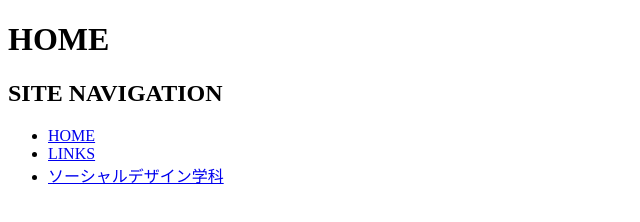
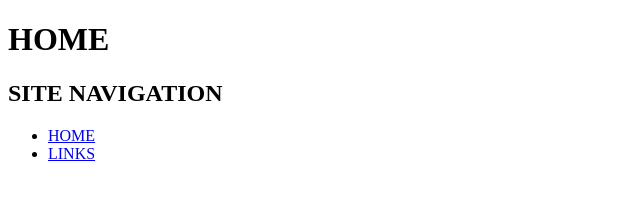
Before and after one commit to Ami-Kimura/html_sample_05, a plain HTML site: page index.html in a window 1280 px wide. Shown: the whole page, without its empty margins (0-640 px from the left). Drawn offline with Linux system fonts and the light colour scheme.

Commit message:
Update index.html

```diff
--- a/index.html
+++ b/index.html
@@ -10,7 +10,6 @@
     <ul>
       <li><a href="index.html">HOME</a></li>
       <li><a href="links.html">LINKS</a></li>
-      <li><a href="http://design.kyusan-u.ac.jp/socialdesign/?SocialDesign">ソーシャルデザイン学科</a></li>
     </ul>
   </body>
 </html>
```
